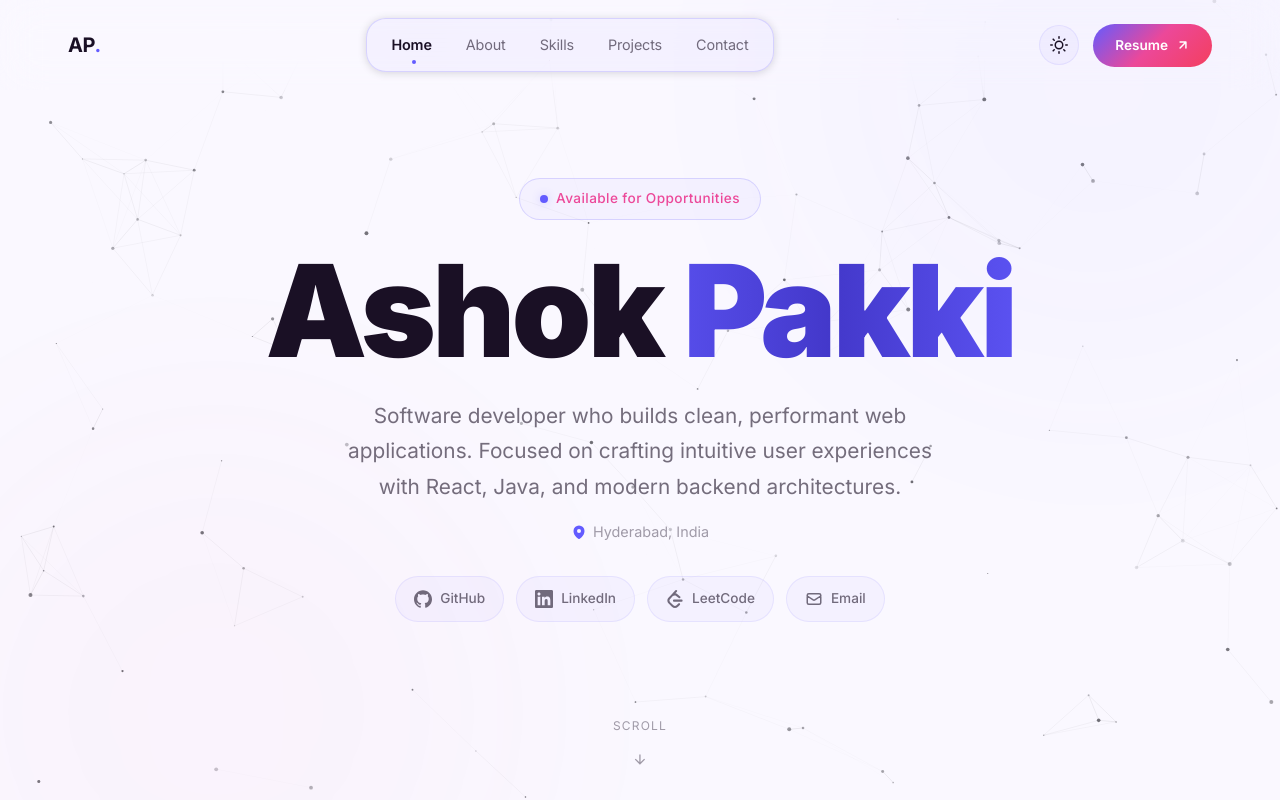
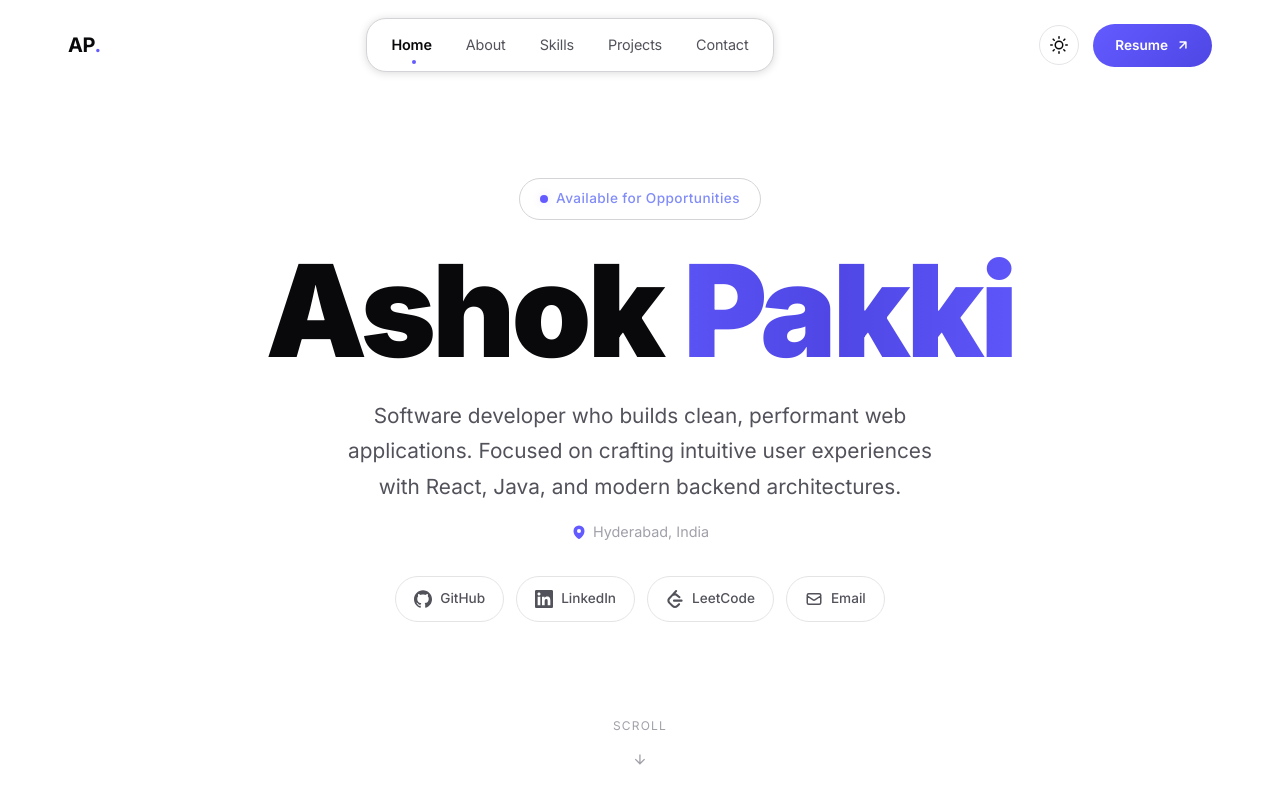
Before and after one commit to ashokpakki/my-portfolio, a React (Vite) app: page / in a window 1280 px wide. Shown: the top 800 px of the page. Built offline with nearby package versions, Linux system fonts and the light colour scheme.

Commit message:
removed particle background

```diff
--- a/src/components/Hero.tsx
+++ b/src/components/Hero.tsx
@@ -2,7 +2,7 @@ import { motion } from "framer-motion";
 import { SiLinkedin, SiGithub, SiLeetcode } from "react-icons/si";
 import { HiOutlineMail } from "react-icons/hi";
 import { HiMapPin } from "react-icons/hi2";
-import ParticleCanvas from "./ParticleCanvas";
+
 
 const socials = [
     {
@@ -57,10 +57,9 @@ export default function Hero() {
                 overflow: "hidden",
             }}
         >
-            {/* Particle Background */}
-            <ParticleCanvas />
+            {/* Particle Background - REMOVED for performance and minimalism */}
 
-            {/* Gradient mesh blobs */}
+            {/* Gradient mesh blobs - Keep for dark mode, will handle visibility in CSS */}
             <div className="mesh-gradient one" />
             <div className="mesh-gradient two" />
 
--- a/src/components/ParticleCanvas.tsx
+++ /dev/null
@@ -1,217 +0,0 @@
-import { useEffect, useRef } from "react";
-import { useTheme } from "../context/ThemeContext";
-
-interface Particle {
-    x: number;
-    y: number;
-    vx: number;
-    vy: number;
-    radius: number;
-    opacity: number;
-}
-
-export default function ParticleCanvas() {
-    const canvasRef = useRef<HTMLCanvasElement>(null);
-    const mouseRef = useRef({ x: -1000, y: -1000 });
-    const particlesRef = useRef<Particle[]>([]);
-    const { theme } = useTheme();
-
-    useEffect(() => {
-        const canvas = canvasRef.current;
-        if (!canvas) return;
-
-        const ctx = canvas.getContext("2d", { alpha: true });
-        if (!ctx) return;
-
-        // Optimization: Reduce density on mobile
-        const isMobile = window.innerWidth < 768;
-        // Optimization: significantly drastic reduction in particles to save GPU/CPU
-        const densityDivisor = isMobile ? 15000 : 9000;
-        const maxParticles = isMobile ? 50 : 120;
-        const connectionDist = isMobile ? 80 : 120;
-        const mouseDist = 200;
-
-        let width = window.innerWidth;
-        let height = window.innerHeight;
-
-        const resize = () => {
-            width = window.innerWidth;
-            height = window.innerHeight;
-            canvas.width = width;
-            canvas.height = height;
-        };
-        resize();
-
-        // Debounce resize to avoid excessive calculations
-        let resizeTimeout: number;
-        const handleResize = () => {
-            if (resizeTimeout) window.clearTimeout(resizeTimeout);
-            resizeTimeout = window.setTimeout(resize, 200);
-        };
-        window.addEventListener("resize", handleResize);
-
-        // Generate particles
-        const count = Math.min(Math.floor((width * height) / densityDivisor), maxParticles);
-        const particles: Particle[] = [];
-        for (let i = 0; i < count; i++) {
-            particles.push({
-                x: Math.random() * width,
-                y: Math.random() * height,
-                vx: (Math.random() - 0.5) * 0.3, // Slightly slower for relaxed feel
-                vy: (Math.random() - 0.5) * 0.3,
-                radius: Math.random() * 1.5 + 0.5,
-                opacity: Math.random() * 0.5 + 0.1,
-            });
-        }
-        particlesRef.current = particles;
-
-        // Mouse interaction - only add listener if not mobile to save resources
-        if (!isMobile) {
-            const handleMouse = (e: MouseEvent) => {
-                mouseRef.current = { x: e.clientX, y: e.clientY };
-            };
-            const handleLeave = () => {
-                mouseRef.current = { x: -1000, y: -1000 };
-            };
-            window.addEventListener("mousemove", handleMouse);
-            window.addEventListener("mouseleave", handleLeave);
-        }
-
-        // Pre-calculate colors to avoid string interpolation in loop
-        const darkColor = "255,255,255";
-        const lightColor = "17,17,24";
-        const baseColor = theme === "dark" ? darkColor : lightColor;
-
-        let animationFrameId: number;
-
-        const animate = () => {
-            ctx.clearRect(0, 0, width, height);
-
-            // On mobile, if we want extreme battery saving, we could even skip animation
-            // but let's keep it simple for now, just fewer particles.
-
-            const mouse = mouseRef.current;
-            const pCount = particles.length;
-
-            ctx.fillStyle = `rgba(${baseColor}, 1)`;
-
-            for (let i = 0; i < pCount; i++) {
-                const p = particles[i];
-
-                // Update position
-                p.x += p.vx;
-                p.y += p.vy;
-
-                // Wrap around edges
-                if (p.x < 0) p.x = width;
-                else if (p.x > width) p.x = 0;
-
-                if (p.y < 0) p.y = height;
-                else if (p.y > height) p.y = 0;
-
-                // Mouse repulsion (Desktop only)
-                if (!isMobile) {
-                    const dx = p.x - mouse.x;
-                    const dy = p.y - mouse.y;
-                    const distSq = dx * dx + dy * dy; // Avoid sqrt for simple checks
-
-                    if (distSq < mouseDist * mouseDist) {
-                        const dist = Math.sqrt(distSq);
-                        const force = (mouseDist - dist) / mouseDist;
-                        p.x += (dx / dist) * force * 2;
-                        p.y += (dy / dist) * force * 2;
-
-                        // Draw connection to mouse
-                        const alpha = (1 - dist / mouseDist) * 0.3;
-                        ctx.beginPath();
-                        ctx.moveTo(p.x, p.y);
-                        ctx.lineTo(mouse.x, mouse.y);
-                        // Use a simpler color for performance
-                        ctx.strokeStyle = `rgba(${baseColor}, ${alpha})`;
-                        ctx.lineWidth = 0.8;
-                        ctx.stroke();
-                    }
-                }
-
-                // Draw particle (using defined path is faster than beginPath in loop for same style?
-                // Actually canvas needs beginPath for distinct circles usually, but we can optimize)
-                ctx.beginPath();
-                ctx.arc(p.x, p.y, p.radius, 0, Math.PI * 2);
-                ctx.fillStyle = `rgba(${baseColor}, ${p.opacity})`;
-                ctx.fill();
-
-                // Connections - Optimization: Limit strictly to nearest neighbors or simple distance
-                // Nested loop optimization: checks j = i + 1
-                for (let j = i + 1; j < pCount; j++) {
-                    const p2 = particles[j];
-                    const dx = p.x - p2.x;
-                    const dy = p.y - p2.y;
-
-                    // Quick absolute check before square root
-                    if (Math.abs(dx) > connectionDist || Math.abs(dy) > connectionDist) continue;
-
-                    const distSq = dx * dx + dy * dy;
-
-                    if (distSq < connectionDist * connectionDist) {
-                        const dist = Math.sqrt(distSq);
-                        const alpha = (1 - dist / connectionDist) * 0.15;
-                        ctx.beginPath();
-                        ctx.moveTo(p.x, p.y);
-                        ctx.lineTo(p2.x, p2.y);
-                        ctx.strokeStyle = `rgba(${baseColor}, ${alpha})`;
-                        ctx.lineWidth = 0.5;
-                        ctx.stroke();
-                    }
-                }
-            }
-
-            animationFrameId = requestAnimationFrame(animate);
-        };
-
-        // Respect reduced motion
-        const prefersReduced = window.matchMedia("(prefers-reduced-motion: reduce)").matches;
-        if (!prefersReduced) {
-            animate();
-        } else {
-            // Draw static frame Once
-            ctx.clearRect(0, 0, width, height);
-            for (const p of particles) {
-                ctx.beginPath();
-                ctx.arc(p.x, p.y, p.radius, 0, Math.PI * 2);
-                ctx.fillStyle = `rgba(${baseColor}, ${p.opacity})`;
-                ctx.fill();
-            }
-        }
-
-        return () => {
-            cancelAnimationFrame(animationFrameId);
-            window.removeEventListener("resize", handleResize);
-            // These listeners are only added if !isMobile, but removing them is safe
-            // However, to be cleaner we should define the functions outside or check again
-            // For simplicity in this functional component, removing by name works if the function reference is stable
-            // But here the function is defined inside useEffect. So we must recreate the exact logic or just remove generic if possible.
-            // Actually, we can just remove them, if they weren't added it's no-op usually, but let's be strict.
-            // Since we defined them inside, we have access to them.
-            // NOTE: TypeScript might complain if we try to remove what we didn't add, but DOM API is forgiving.
-            // Let's just remove them; if they weren't added, browser ignores.
-            // @ts-ignore
-            window.removeEventListener("mousemove", undefined);
-            // @ts-ignore
-            window.removeEventListener("mouseleave", undefined);
-        };
-    }, [theme]);
-
-    return (
-        <canvas
-            ref={canvasRef}
-            style={{
-                position: "absolute",
-                inset: 0,
-                width: "100%",
-                height: "100%",
-                pointerEvents: "none",
-                zIndex: 0,
-            }}
-        />
-    );
-}
--- a/src/index.css
+++ b/src/index.css
@@ -50,40 +50,45 @@
    DESIGN TOKENS — LIGHT THEME
    ═══════════════════════════════════════════════════════════════ */
 [data-theme="light"] {
-    --bg-primary: #faf8ff;
-    --bg-secondary: #f5f0ff;
-    --bg-tertiary: #ede5ff;
-    --bg-card: rgba(99, 91, 255, 0.04);
-    --bg-card-hover: rgba(99, 91, 255, 0.08);
+    --bg-primary: #ffffff;
+    --bg-secondary: #ffffff;
+    --bg-tertiary: #f4f4f5;
+    --bg-card: #ffffff;
+    --bg-card-hover: #f4f4f5;
 
-    --text-primary: #1a1025;
-    --text-secondary: rgba(26, 16, 37, 0.6);
-    --text-tertiary: rgba(26, 16, 37, 0.4);
+    --text-primary: #09090b;
+    --text-secondary: #52525b;
+    --text-tertiary: #a1a1aa;
 
+    --accent: #000000;
+    /* Minimalist black accent for high contrast or keep colored? User said "clean minimalist". Black is safest for minimalism, but let's keep the brand color but maybe darker/sharper? Or just go monochrome? User said "make the background to pure white... remove blue gradient". They didn't say remove accent color. I'll keep accent but make sure background is white. */
     --accent: #635BFF;
-    --accent-light: #EC4899;
-    --accent-dark: #4338CA;
-    --accent-glow: rgba(99, 91, 255, 0.12);
-    --accent-glow-strong: rgba(99, 91, 255, 0.25);
+    --accent-light: #818cf8;
+    --accent-dark: #4f46e5;
+    --accent-glow: rgba(99, 91, 255, 0.05);
+    /* Very subtle */
+    --accent-glow-strong: rgba(99, 91, 255, 0.15);
 
-    --border: rgba(99, 91, 255, 0.1);
-    --border-hover: rgba(99, 91, 255, 0.2);
+    --border: #e4e4e7;
+    --border-hover: #d4d4d8;
 
-    --gradient-text: linear-gradient(135deg, #4338CA 0%, #635BFF 25%, #EC4899 55%, #F43F5E 85%, #DC2626 100%);
-    --gradient-accent: linear-gradient(135deg, #635BFF, #EC4899, #F43F5E);
-    --gradient-card-border: linear-gradient(135deg, rgba(99, 91, 255, 0.3), rgba(236, 72, 153, 0.1), rgba(244, 63, 94, 0.3));
+    --gradient-text: linear-gradient(135deg, #000000 0%, #444444 100%);
+    /* Simpler gradient or just black? Let's go with a strong dark gradient */
+    --gradient-accent: linear-gradient(135deg, #635BFF, #4F46E5);
+    --gradient-card-border: linear-gradient(135deg, #e4e4e7, #ffffff, #e4e4e7);
 
-    --shadow-sm: 0 1px 3px rgba(99, 91, 255, 0.06);
-    --shadow-md: 0 4px 16px rgba(99, 91, 255, 0.08);
-    --shadow-lg: 0 8px 32px rgba(99, 91, 255, 0.1);
-    --shadow-glow: 0 0 40px var(--accent-glow);
+    --shadow-sm: 0 1px 2px rgba(0, 0, 0, 0.05);
+    --shadow-md: 0 4px 6px -1px rgba(0, 0, 0, 0.05);
+    --shadow-lg: 0 10px 15px -3px rgba(0, 0, 0, 0.05);
+    --shadow-glow: 0 0 20px rgba(99, 91, 255, 0.1);
 
-    --nav-bg: rgba(250, 248, 255, 0.8);
-    --particle-color: 99, 91, 255;
-    --accent-particle: 236, 72, 153;
-    --mesh-one: rgba(99, 91, 255, 0.2);
-    --mesh-two: rgba(236, 72, 153, 0.18);
-    --mesh-three: rgba(244, 63, 94, 0.12);
+    --nav-bg: rgba(255, 255, 255, 0.85);
+    --particle-color: 0, 0, 0;
+    /* Unused now but kept for safety */
+    --accent-particle: 0, 0, 0;
+    --mesh-one: transparent;
+    --mesh-two: transparent;
+    --mesh-three: transparent;
 }
 
 /* ═══════════════════════════════════════════════════════════════
@@ -554,11 +559,9 @@ body {
 [data-theme="light"] .folder-body {
     border-color: var(--border-hover);
     box-shadow:
-        0 8px 40px rgba(99, 91, 255, 0.08),
-        0 2px 12px rgba(99, 91, 255, 0.05),
-        inset 0 1px 0 rgba(255, 255, 255, 0.8);
-    background: rgba(255, 255, 255, 0.6);
-    backdrop-filter: blur(12px);
+        0 8px 40px rgba(0, 0, 0, 0.04),
+        0 2px 12px rgba(0, 0, 0, 0.02);
+    background: #ffffff;
 }
 
 /* Folder tab — trapezoid shape */
@@ -617,9 +620,9 @@ body {
 
 [data-theme="light"] .project-card-image {
     box-shadow:
-        0 16px 48px rgba(99, 91, 255, 0.1),
-        0 4px 16px rgba(0, 0, 0, 0.06);
-    border-color: rgba(99, 91, 255, 0.15);
+        0 16px 48px rgba(0, 0, 0, 0.08),
+        0 4px 16px rgba(0, 0, 0, 0.04);
+    border-color: rgba(0, 0, 0, 0.05);
 }
 
 .project-card-image img {
@@ -631,13 +634,7 @@ body {
 
 /* Light mode gradient overlay for projects section */
 [data-theme="light"] .projects-light-gradient {
-    position: absolute;
-    inset: 0;
-    background:
-        radial-gradient(ellipse 80% 60% at 20% 40%, rgba(99, 91, 255, 0.06), transparent),
-        radial-gradient(ellipse 60% 80% at 80% 60%, rgba(236, 72, 153, 0.04), transparent);
-    pointer-events: none;
-    z-index: 0;
+    display: none;
 }
 
 /* Project text dramatic transitions */
@@ -676,12 +673,9 @@ body {
 }
 
 [data-theme="light"] .folder-cover {
-    background:
-        linear-gradient(135deg, rgba(245, 240, 255, 0.95), rgba(237, 229, 255, 0.98));
-    border-color: rgba(99, 91, 255, 0.2);
-    box-shadow:
-        inset 0 1px 0 rgba(255, 255, 255, 0.8),
-        0 8px 32px rgba(99, 91, 255, 0.08);
+    background: #ffffff;
+    border-color: var(--border);
+    box-shadow: 0 8px 32px rgba(0, 0, 0, 0.04);
 }
 
 /* CTA link styling */
```
